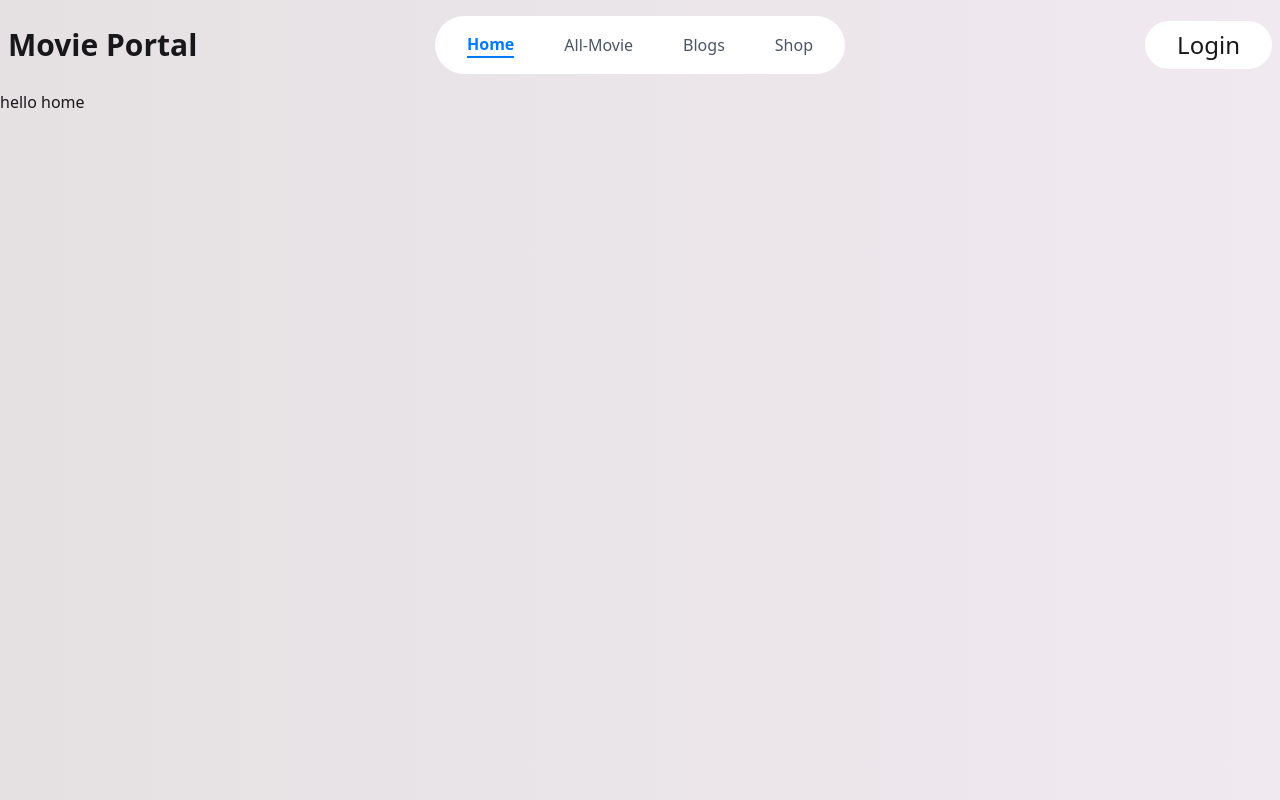
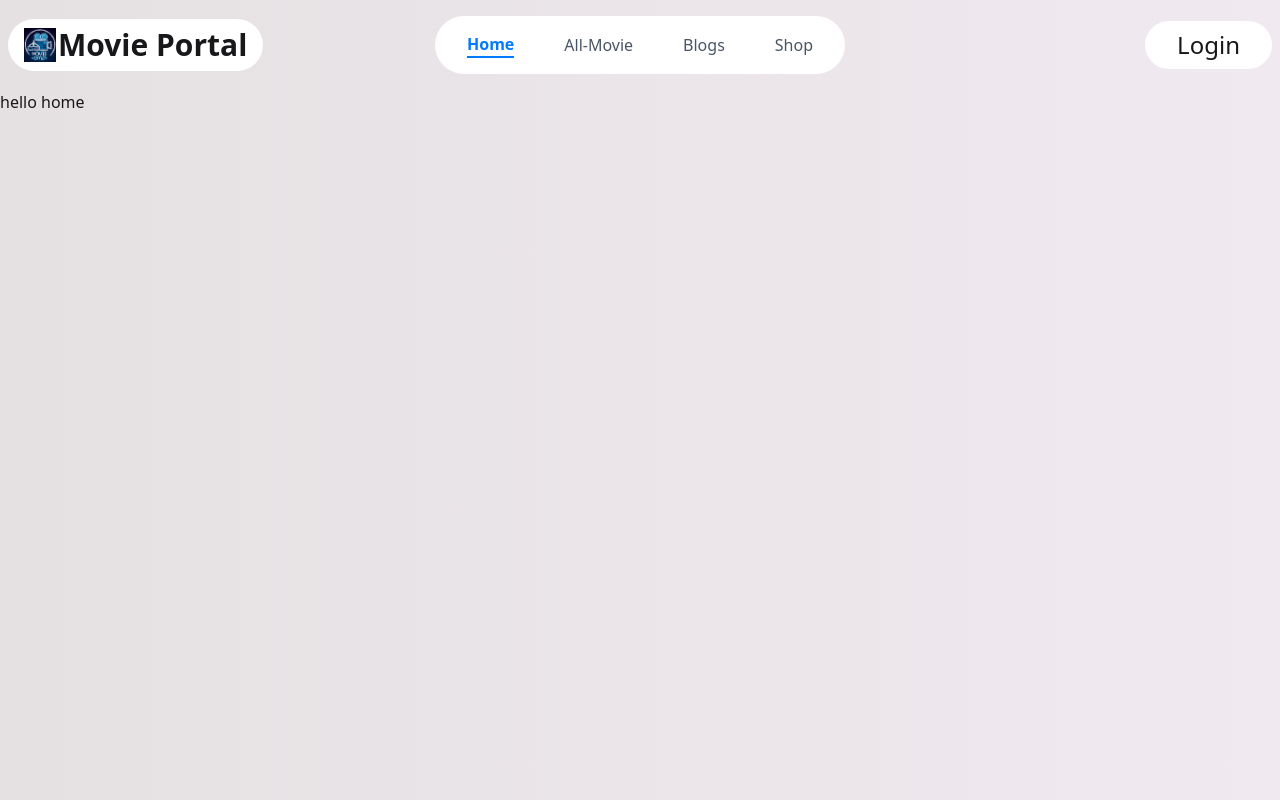
Before and after one commit to minazul01/movie-portal-client, a React (Vite) app: page / in a window 1280 px wide. Shown: the top 800 px of the page. Built offline with nearby package versions, Linux system fonts and the light colour scheme.

Commit message:
navbar added

```diff
--- a/src/Component/Header/Navbar.jsx
+++ b/src/Component/Header/Navbar.jsx
@@ -1,5 +1,6 @@
 import React from "react";
 import { Link, NavLink } from "react-router-dom";
+import Logo from "../../assets/55555.jpg"
 
 const Navbar = () => {
   return (
@@ -51,7 +52,8 @@ const Navbar = () => {
               </ul>
             </ul>
           </div>
-          <Link to="/" className="text-xs font-bold md:text-3xl">
+          <Link to="/" className="text-xs font-bold md:text-3xl flex flex-row gap-0.5 items-center py-2 px-4 bg-white rounded-full">
+          <img className="w-5 md:w-8" src={Logo} alt="" />
             Movie Portal
           </Link>
         </div>
@@ -80,7 +82,7 @@ const Navbar = () => {
             </ul>
           </ul>
         </div>
-        <div className="navbar-end text-xs md:text-2xl ">
+        <div className="navbar-end text-xs md:text-2xl cursor-pointer">
           <a className="py-2 px-8 bg-white rounded-full">Login</a>
         </div>
       </div>
```
Also changed, not shown: src/assets/55555.jpg (added).
